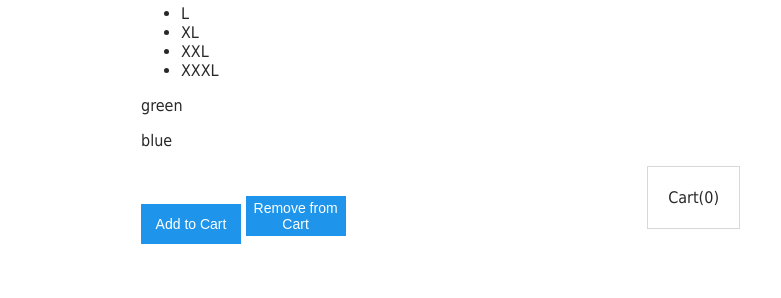
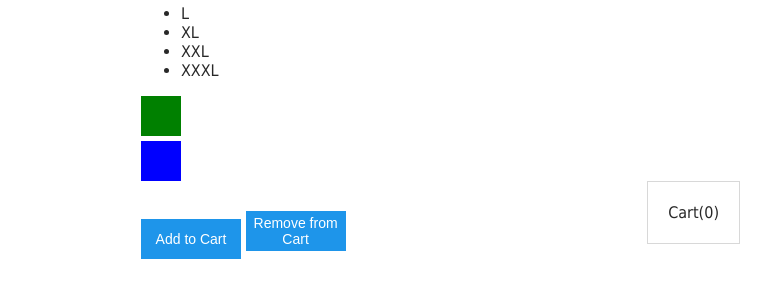
Before and after one commit to asomodi/vuemastery.com, a plain HTML site: page intro_to_vuejs/index.html in a window 1280 px wide. Shown: the part 324-622 px from the top of the page, 499-1280 px from the left. Drawn offline with nearby package versions, Linux system fonts and the light colour scheme.

Commit message:
class and style binding part 1

```diff
--- a/intro_to_vuejs/index.html
+++ b/intro_to_vuejs/index.html
@@ -28,11 +28,13 @@
             <li v-for="size in sizes">{{ size }}</li>
           </ul>
 
-          <div v-for="variant in variants" :key="variant.variantId">
-            <p @mouseover="updateProduct(variant.variantImage)">
-              {{ variant.variantColor }}
-            </p>
-          </div>
+          <div
+            v-for="variant in variants"
+            :key="variant.variantId"
+            class="color-box"
+            :style="{ backgroundColor: variant.variantColor }"
+            @mouseover="updateProduct(variant.variantImage)"
+          ></div>
 
           <button v-on:click="addToCart">Add to Cart</button>
           <button v-on:click="removeFromCart">Remove from Cart</button>
```
